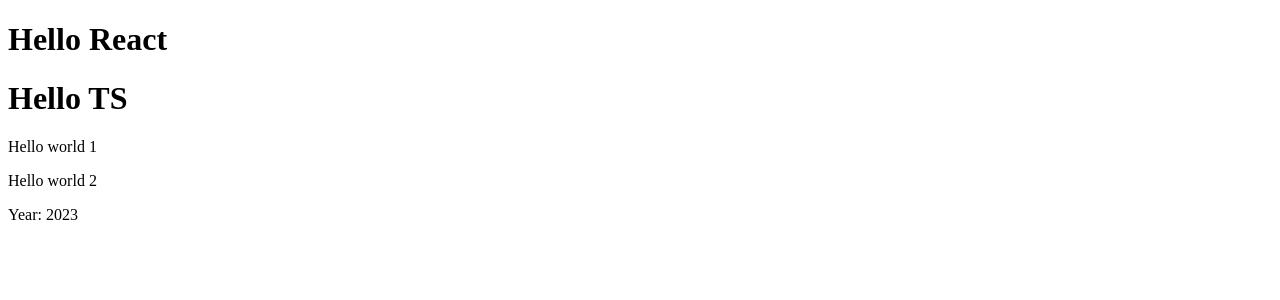
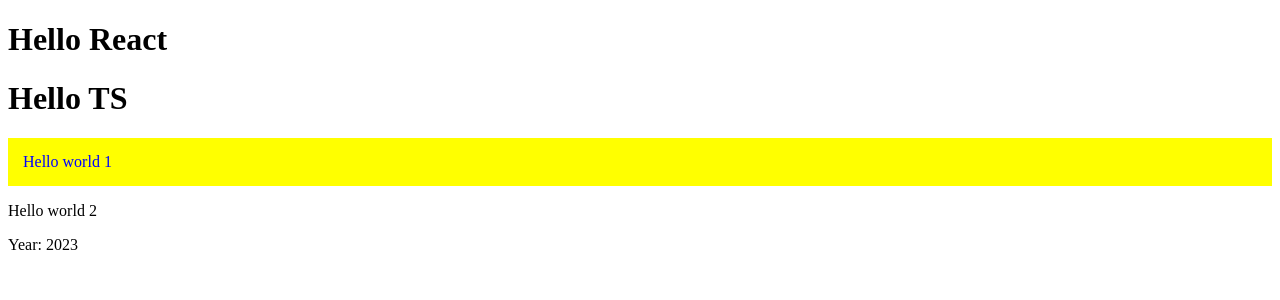
Before and after one commit to BengerMontana/Lessons, a React (Create React App) app: page / in a window 1280 px wide. Shown: the top 300 px of the page. Built offline with nearby package versions, Linux system fonts and the light colour scheme.

Commit message:
add style attr

```diff
--- a/src/Content.tsx
+++ b/src/Content.tsx
@@ -6,7 +6,15 @@
 export const Content = (props: Props) => {
     return (
         <>
-            <p>{props.text1}</p>
+            <p
+                style={{
+                    color: 'blue',
+                    backgroundColor: 'yellow',
+                    padding: '15px',
+                }}
+            >
+                {props.text1}
+            </p>
             <p>{props.text2}</p>
             <div>Year: {props.year}</div>
         </>
--- /dev/null
+++ b/src/Title.tsx
@@ -0,0 +1,6 @@
+type Props = {
+    text: string
+}
+export const Title = (props: Props) => {
+    return <h1>Hello {props.text}</h1>
+}
--- a/src/index.tsx
+++ b/src/index.tsx
@@ -1,14 +1,7 @@
 import React from 'react'
 import ReactDOM from 'react-dom/client'
 import {Content} from './Content'
-interface ITitleProps {
-  text: string
-}
-
-const Title = (props: ITitleProps) => {
-  console.log(props)
-  return <h1>Hello {props.text}</h1>
-}
+import {Title} from './Title'
 
 function App() {
   return (
```
